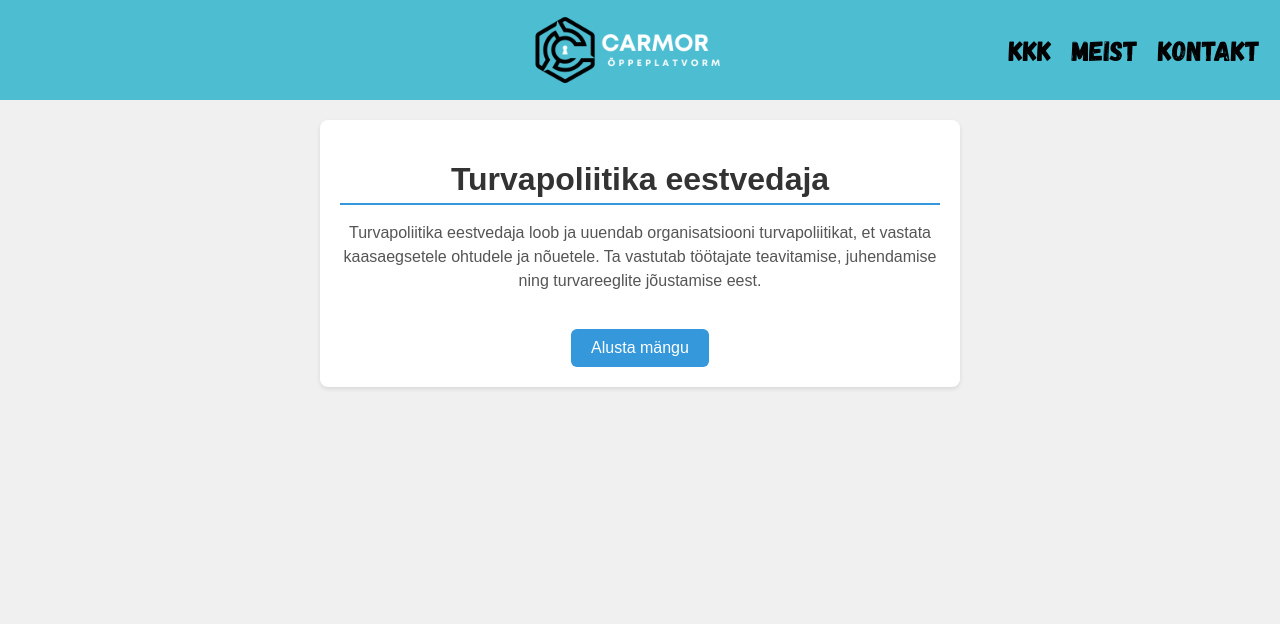
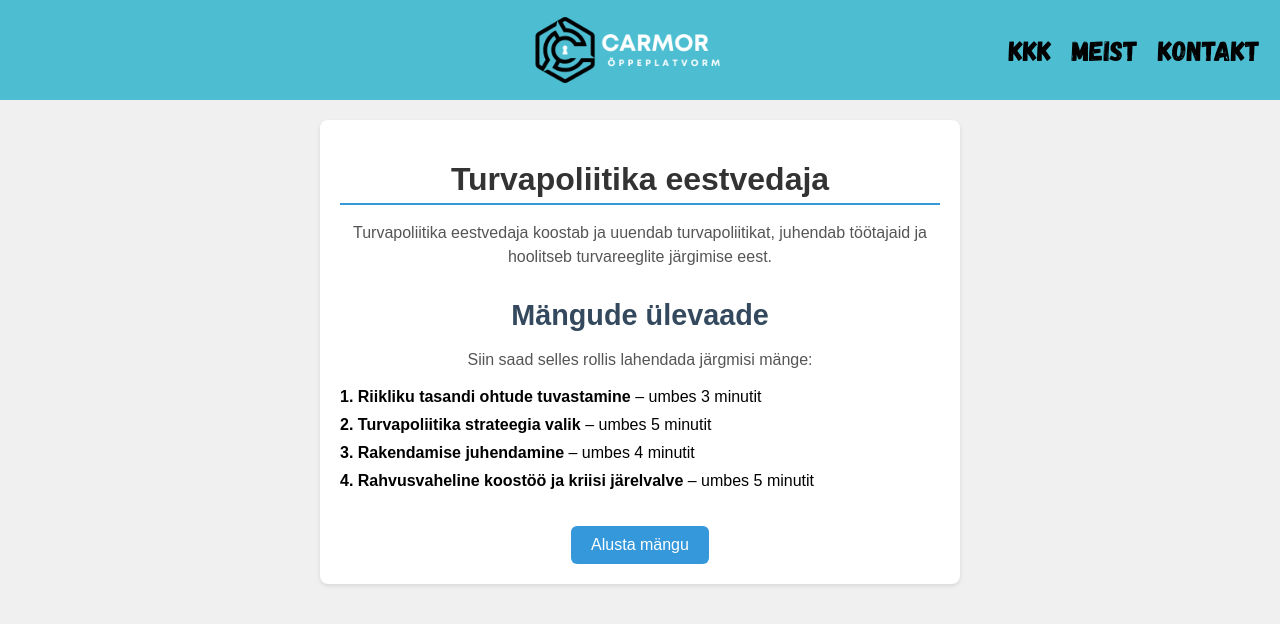
Before and after one commit to camaar2/pogenemisruum, a React (Create React App) app in the folder pogenemisruum/: page /Turvapoliitika_eestvedaja in a window 1280 px wide. Shown: the top 624 px of the page. Built offline with nearby package versions, Linux system fonts and the light colour scheme.

Commit message:
turvapoliitika parandused

```diff
--- a/pogenemisruum/src/games/JavaScript/Turvapoliitika_eestvedaja1.js
+++ b/pogenemisruum/src/games/JavaScript/Turvapoliitika_eestvedaja1.js
@@ -56,7 +56,7 @@ function Turvapoliitika_eestvedaja1() {
 
   return (
     <div className="stage stage1">
-      <h2>1. Etapp: Riikliku tasandi ohtude tuvastamine</h2>
+      <h2>Riikliku tasandi ohtude tuvastamine</h2>
       <p>Vali ohud, mis on riigi kriitilise taristu seisukohalt prioriteetsed:</p>
       <ul className="threat-list">
         {threats.map(threat => (
--- a/pogenemisruum/src/games/JavaScript/Turvapoliitika_eestvedaja2.js
+++ b/pogenemisruum/src/games/JavaScript/Turvapoliitika_eestvedaja2.js
@@ -69,7 +69,7 @@ function Turvapoliitika_eestvedaja2() {
 
   return (
     <div className={`stage stage2 ${isLocked ? 'correct-bg' : feedback ? 'incorrect-bg' : ''}`}>
-      <h2>2. Etapp: Turvapoliitika strateegia</h2>
+      <h2>Turvapoliitika strateegia</h2>
       <p>Vali strateegia, mis on kõige sobivam organisatsiooni turvapoliitikaks:</p>
       <ul className="strategy-list">
         {strategyOptions.map(option => (
--- a/pogenemisruum/src/games/JavaScript/Turvapoliitika_eestvedaja3.js
+++ b/pogenemisruum/src/games/JavaScript/Turvapoliitika_eestvedaja3.js
@@ -78,7 +78,7 @@ function Turvapoliitika_eestvedaja3() {
 
   return (
     <div className={`stage stage3 ${isLocked ? 'correct-bg' : feedback ? 'incorrect-bg' : ''}`}>
-      <h2>3. Etapp: Rakendamise juhendamine</h2>
+      <h2>Rakendamise juhendamine</h2>
       <p>Milline meede rakendatakse? (Hover üle iga meetodi selgituse jaoks)</p>
       <ul className="task-list">
         {taskOptions.map(task => (
--- a/pogenemisruum/src/games/JavaScript/Turvapoliitika_eestvedaja4.js
+++ b/pogenemisruum/src/games/JavaScript/Turvapoliitika_eestvedaja4.js
@@ -33,7 +33,7 @@ function Turvapoliitika_eestvedaja4() {
 
   return (
     <div className="stage stage4">
-      <h2>4. Etapp: Rahvusvaheline koostöö ja kriisi järelvalve</h2>
+      <h2>Rahvusvaheline koostöö ja kriisi järelvalve</h2>
       <p>Vali info, mida jagada rahvusvahelistele partneritele:</p>
       <ul className="option-list">
         {allOptions.map(option => (
--- a/pogenemisruum/src/pages/JavaScript/Turvapoliitika_eestvedaja.js
+++ b/pogenemisruum/src/pages/JavaScript/Turvapoliitika_eestvedaja.js
@@ -1,23 +1,25 @@
 import React from 'react';
+import { Link } from 'react-router-dom';
 import '../CSS/Turvapoliitika_eestvedaja.css';
-import { useNavigate } from 'react-router-dom';
 
 function TurvapoliitikaEestvedaja() {
-  const navigate = useNavigate();
-
-  const startGame = () => {
-    navigate('/turvapoliitika_eestvedaja1');
-  };
-
   return (
     <div className="job-page">
       <h1>Turvapoliitika eestvedaja</h1>
       <p>
-        Turvapoliitika eestvedaja loob ja uuendab organisatsiooni turvapoliitikat,
-        et vastata kaasaegsetele ohtudele ja nõuetele. Ta vastutab töötajate
-        teavitamise, juhendamise ning turvareeglite jõustamise eest.
+        Turvapoliitika eestvedaja koostab ja uuendab turvapoliitikat, juhendab töötajaid ja hoolitseb turvareeglite järgimise eest.
       </p>
-      <button onClick={startGame}>Alusta mängu</button>
+      <h2>Mängude ülevaade</h2>
+      <p>Siin saad selles rollis lahendada järgmisi mänge:</p>
+      <ul>
+        <li><strong>1. Riikliku tasandi ohtude tuvastamine</strong> – umbes 3 minutit</li>
+        <li><strong>2. Turvapoliitika strateegia valik</strong> – umbes 5 minutit</li>
+        <li><strong>3. Rakendamise juhendamine</strong> – umbes 4 minutit</li>
+        <li><strong>4. Rahvusvaheline koostöö ja kriisi järelvalve</strong> – umbes 5 minutit</li>
+      </ul>
+      <Link to="/turvapoliitika_eestvedaja1">
+        <button>Alusta mängu</button>
+      </Link>
     </div>
   );
 }
```
